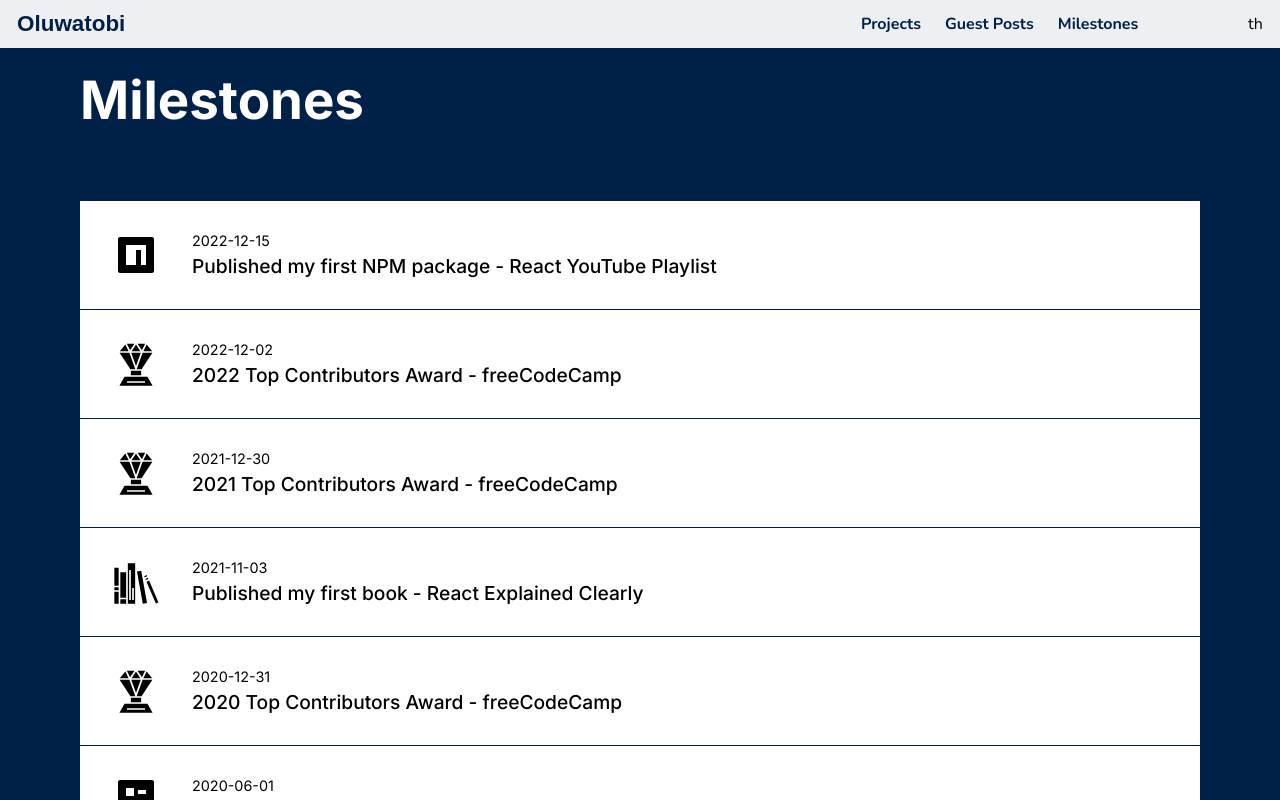
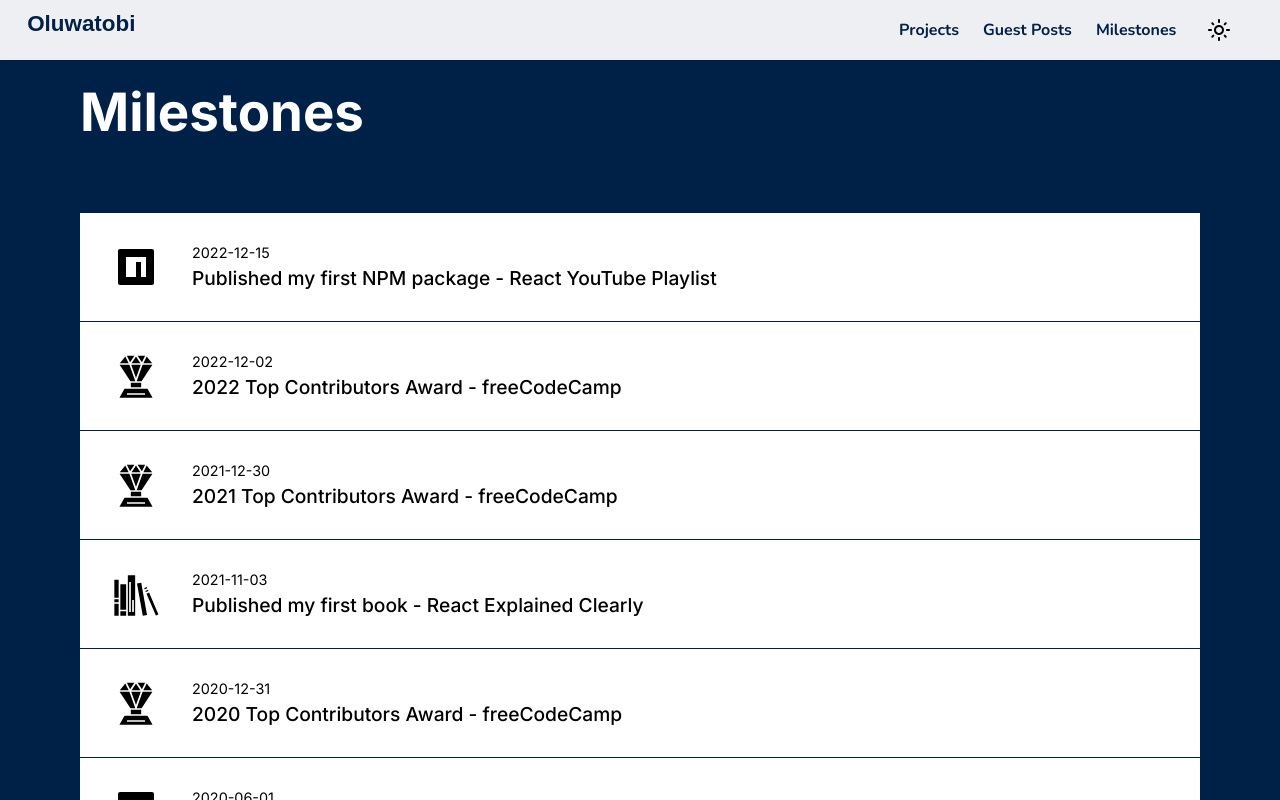
Before and after one commit to oluwatobiss/personal-portfolio, a Next.js app: page /milestones in a window 1280 px wide. Built offline with nearby package versions, Linux system fonts and the light colour scheme; a web font is replaced by a local one.

Commit message:
Add light mode icon

```diff
--- a/src/components/Layout.jsx
+++ b/src/components/Layout.jsx
@@ -2,6 +2,7 @@ import Head from "next/head";
 import Link from "next/link";
 import styles from "@/src/styles/Layout.module.css";
 import { Cairo_Play, Inter, Nunito } from "next/font/google";
+import { MdOutlineLightMode } from "react-icons/md";
 
 const cairoPlay = Cairo_Play({ subsets: ["latin"] });
 const inter = Inter({ subsets: ["latin"] });
@@ -21,12 +22,14 @@ export default function Layout({ children }) {
         <Link href="/" className={`${styles.navLogo} ${cairoPlay.className}`}>
           Oluwatobi
         </Link>
-        <span className={styles.navRoutes}>
+        <span className={styles.navRoutesAndTheme}>
           <Link href="/projects">Projects</Link>
           <Link href="/guest-posts">Guest Posts</Link>
           <Link href="/milestones">Milestones</Link>
+          <span>
+            <MdOutlineLightMode />
+          </span>
         </span>
-        <span className={styles.navTheme}>th</span>
       </nav>
       <main className={inter.className}>{children}</main>
       <footer className={`${inter.className} ${styles.footer}`}>
--- a/src/styles/Layout.module.css
+++ b/src/styles/Layout.module.css
@@ -1,10 +1,10 @@
 .nav {
+  width: 100vw;
+  padding: 0.7rem 2.6rem 0.7rem 1.7rem;
   position: sticky;
   top: 0;
-  display: grid;
-  grid-template-columns: 15% 1fr 10%;
-  width: 100vw;
-  padding: 0.7rem 1.07rem;
+  display: flex;
+  justify-content: space-between;
   box-shadow: 0 1px 2px 0 rgba(0, 0, 0, 0.1);
   background-color: rgba(0, 0, 255, 0.5);
   backdrop-filter: blur(7px);
@@ -20,20 +20,32 @@
   font-weight: 700;
 }
 
-.navRoutes,
-.navTheme {
+.navRoutesAndTheme,
+.navRoutesAndTheme span {
   display: flex;
   justify-content: flex-end;
   align-items: center;
 }
 
-.navRoutes a {
+.navRoutesAndTheme a {
   margin-left: 1.5rem;
   font-weight: 700;
 }
 
-.navRoutes a:hover {
+.navRoutesAndTheme a:hover {
   color: #e53a35;
+}
+
+.navRoutesAndTheme span {
+  margin-left: 1.5rem;
+  padding: 7px;
+  font-size: 1.5rem;
+}
+
+.navRoutesAndTheme span:hover {
+  cursor: pointer;
+  border-radius: 50%;
+  background-color: rgba(0, 0, 0, 0.1);
 }
 
 .footer {
```
